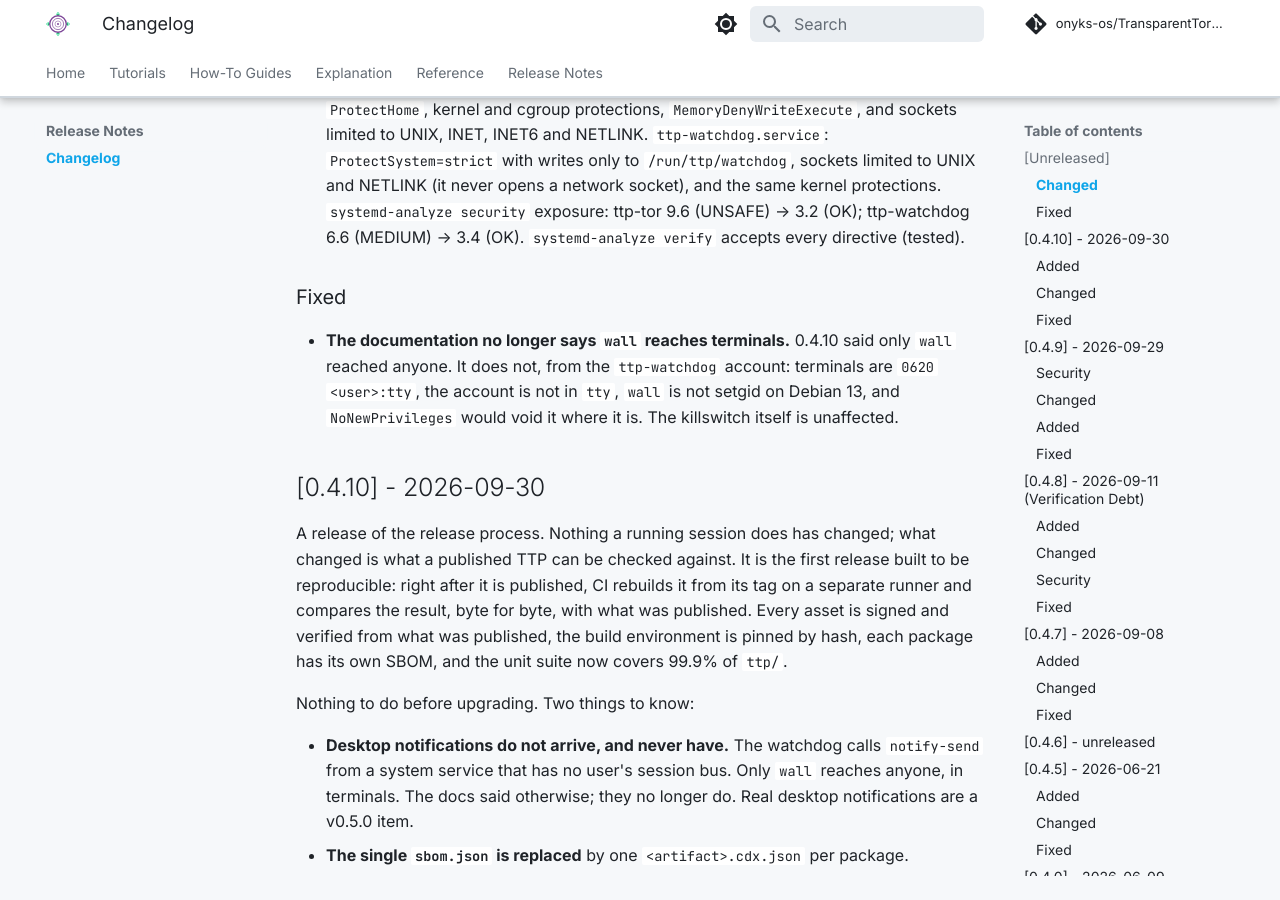
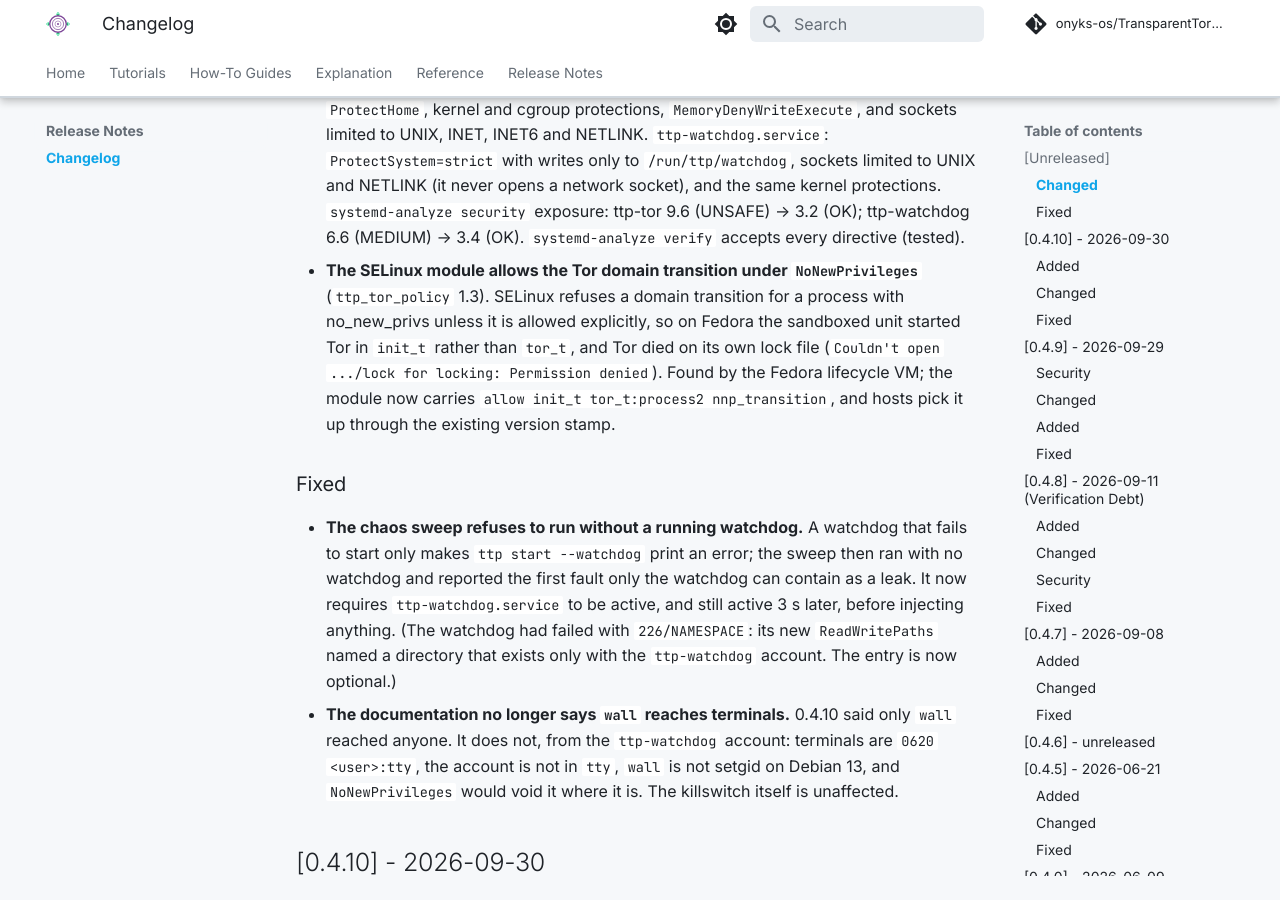
Before and after one commit to onyks-os/TransparentTorProxy, an MkDocs documentation site: the page built from docs/web/release-notes/changelog.md, in a window 1280 px wide and 900 px high, scrolled down 550 px. Built offline with MkDocs 1.6.1 and Material for MkDocs 9.7.7, drawn with Linux system fonts in a browser that asks for light colours; comment, search, counter and statistics services are not loaded.

Commit message:
fix(harden): what the Fedora and chaos VMs found in the new units
The VM suites on this PR failed three ways; each is fixed and was re-run
by hand in a Fedora 44 VM before pushing.

- Fedora: Tor died with "Couldn't open /var/lib/tor/ttp/lock for
  locking: Permission denied". The journal showed why: AVC denied
  nnp_transition init_t -> tor_t. SELinux refuses a domain transition
  under no_new_privs unless allowed, so NoNewPrivileges=yes left Tor in
  init_t, which may not create files in tor_var_lib_t. Fedora's own
  tor.service does not use NoNewPrivileges, so the base policy has no
  rule. ttp_tor_policy 1.3 adds `allow init_t tor_t:process2
  nnp_transition`; hosts pick it up through the existing version stamp.
  In the VM, Tor now runs as toranon in system_u:system_r:tor_t, and no
  new AVC denial appears.
- Chaos sweep (leak at "accept inserted into filter_out"): the watchdog
  never ran. `ReadWritePaths=/run/ttp/watchdog` names a directory that
  exists only with the ttp-watchdog account; the VMs install with pip,
  without it, and the unit failed with 226/NAMESPACE. The entry is now
  optional ('-'). In the VM the watchdog stays active, and inserting an
  accept into filter_out engages the killswitch (the SSH session to the
  guest was cut immediately).
- The sweep itself ran with no watchdog and reported a leak instead of
  the real defect. It now refuses to start unless ttp-watchdog.service
  is active and still active 3 s later.

Co-Authored-By: Claude Opus 5.5 <noreply@anthropic.com>
Signed-off-by: onyks-os <129986281+onyks-os@users.noreply.github.com>

```diff
--- a/docs/web/release-notes/changelog.md
+++ b/docs/web/release-notes/changelog.md
@@ -24,9 +24,24 @@ and this project adheres to [Semantic Versioning](https://semver.org/spec/v2.0.0
   network socket), and the same kernel protections. `systemd-analyze security`
   exposure: ttp-tor 9.6 (UNSAFE) -> 3.2 (OK); ttp-watchdog 6.6 (MEDIUM) -> 3.4
   (OK). `systemd-analyze verify` accepts every directive (tested).
+- **The SELinux module allows the Tor domain transition under `NoNewPrivileges`**
+  (`ttp_tor_policy` 1.3). SELinux refuses a domain transition for a process
+  with no_new_privs unless it is allowed explicitly, so on Fedora the sandboxed
+  unit started Tor in `init_t` rather than `tor_t`, and Tor died on its own lock
+  file (`Couldn't open .../lock for locking: Permission denied`). Found by the
+  Fedora lifecycle VM; the module now carries
+  `allow init_t tor_t:process2 nnp_transition`, and hosts pick it up through
+  the existing version stamp.
 
 ### Fixed
 
+- **The chaos sweep refuses to run without a running watchdog.** A watchdog
+  that fails to start only makes `ttp start --watchdog` print an error; the
+  sweep then ran with no watchdog and reported the first fault only the
+  watchdog can contain as a leak. It now requires `ttp-watchdog.service` to be
+  active, and still active 3 s later, before injecting anything. (The watchdog
+  had failed with `226/NAMESPACE`: its new `ReadWritePaths` named a directory
+  that exists only with the `ttp-watchdog` account. The entry is now optional.)
 - **The documentation no longer says `wall` reaches terminals.** 0.4.10 said
   only `wall` reached anyone. It does not, from the `ttp-watchdog` account:
   terminals are `0620 <user>:tty`, the account is not in `tty`, `wall` is not
```
Also changed, not shown: CHANGELOG.md (+15 -0 lines), docs/architecture.md (+1 -1 lines), 6 other files.
